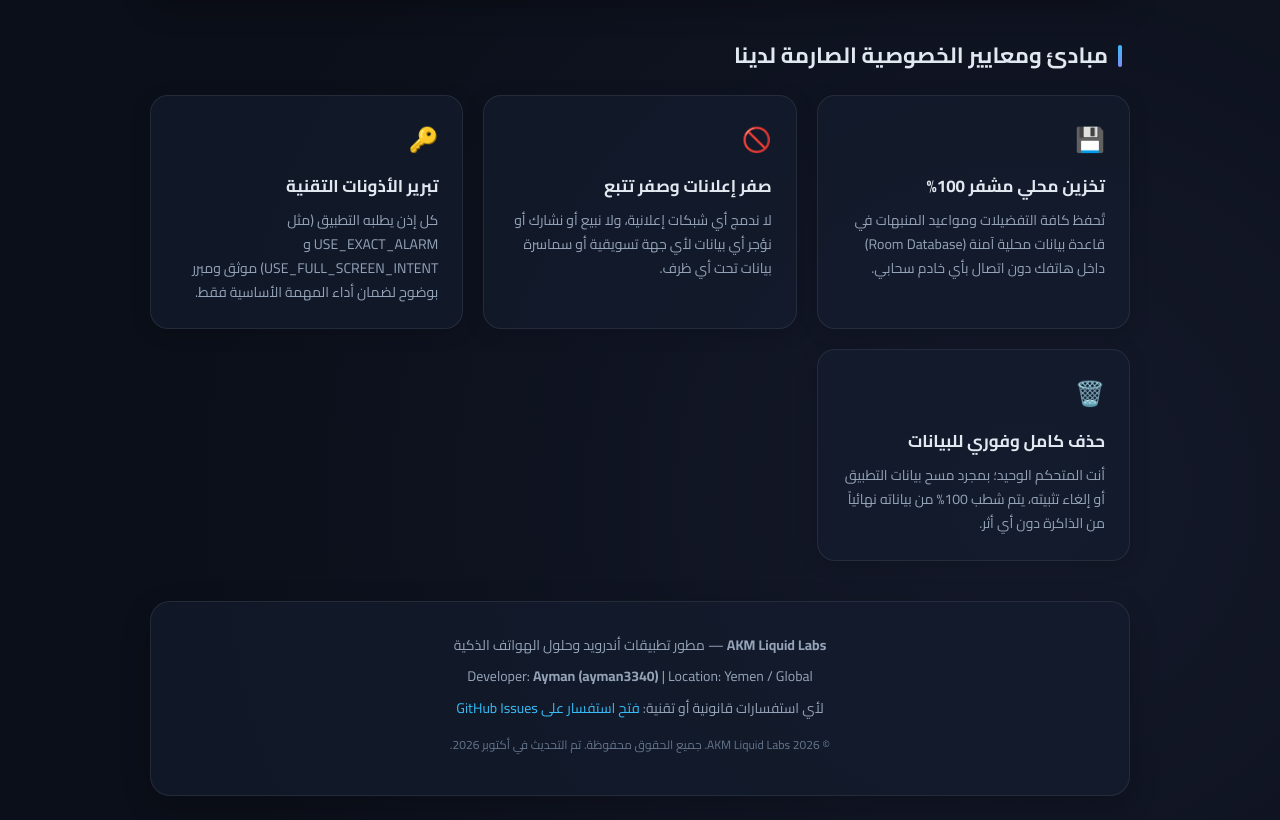
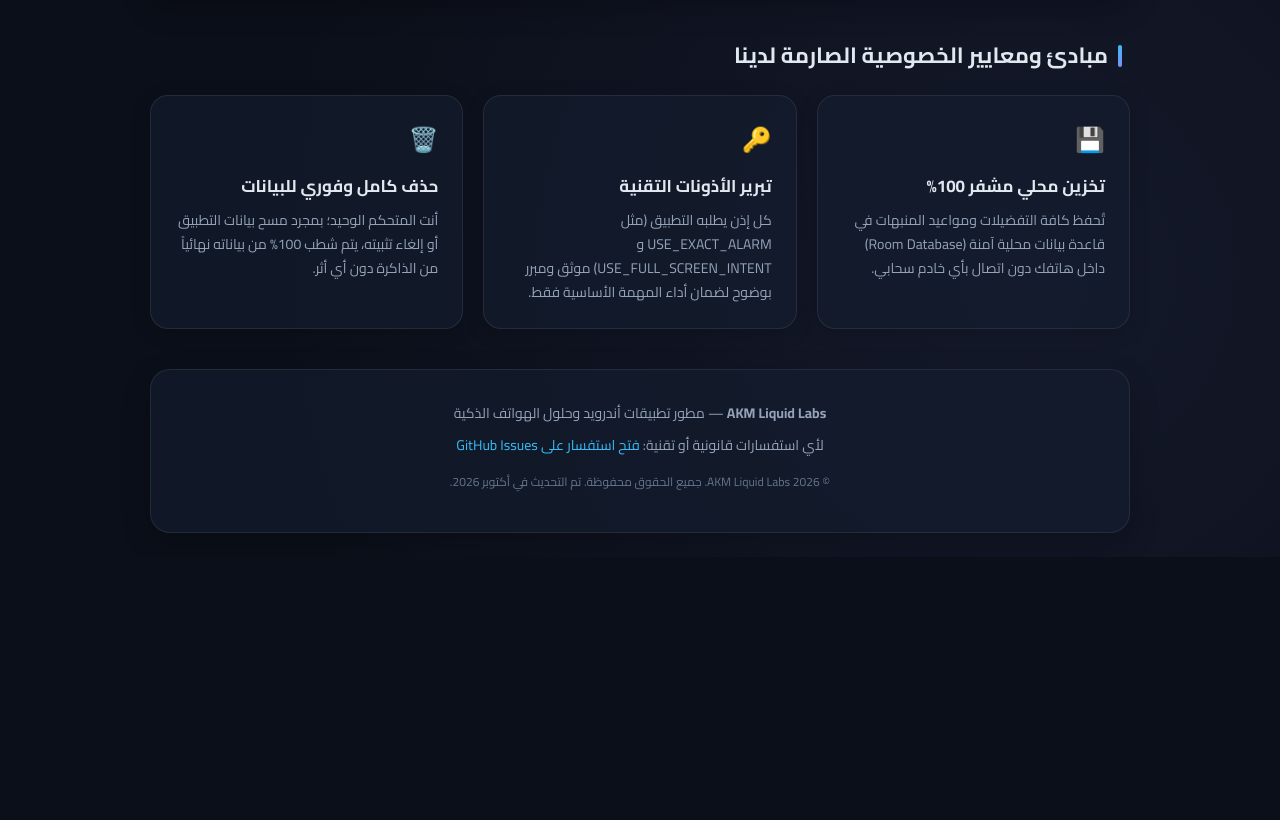
Before and after one commit to ayman3340/privacy-policies, a plain HTML site: page index.html in a window 1280 px wide. Shown: the part 1338-2158 px from the top of the page. After the commit the page ends 1895 px from the top, so only its background shows below. Drawn offline with Linux system fonts and the light colour scheme.

Commit message:
Update index.html

```diff
--- a/index.html
+++ b/index.html
@@ -564,13 +564,7 @@
                 </div>
             </div>
 
-            <div class="pillar-card">
-                <div class="pillar-icon">🚫</div>
-                <div class="pillar-title">صفر إعلانات وصفر تتبع</div>
-                <div class="pillar-desc">
-                    لا ندمج أي شبكات إعلانية، ولا نبيع أو نشارك أو نؤجر أي بيانات لأي جهة تسويقية أو سماسرة بيانات تحت أي ظرف.
-                </div>
-            </div>
+
 
             <div class="pillar-card">
                 <div class="pillar-icon">🔑</div>
@@ -592,7 +586,6 @@
         <!-- Developer Contact Footer -->
         <footer class="footer">
             <p><strong>AKM Liquid Labs</strong> — مطور تطبيقات أندرويد وحلول الهواتف الذكية</p>
-            <p>Developer: <strong>Ayman (ayman3340)</strong> | Location: Yemen / Global</p>
             <p>لأي استفسارات قانونية أو تقنية: <a href="https://github.com/ayman3340/privacy-policies/issues">فتح استفسار على GitHub Issues</a></p>
             <p style="margin-top: 14px; font-size: 12px; color: #64748b;">
                 © 2026 AKM Liquid Labs. جميع الحقوق محفوظة. تم التحديث في أكتوبر 2026.
```
